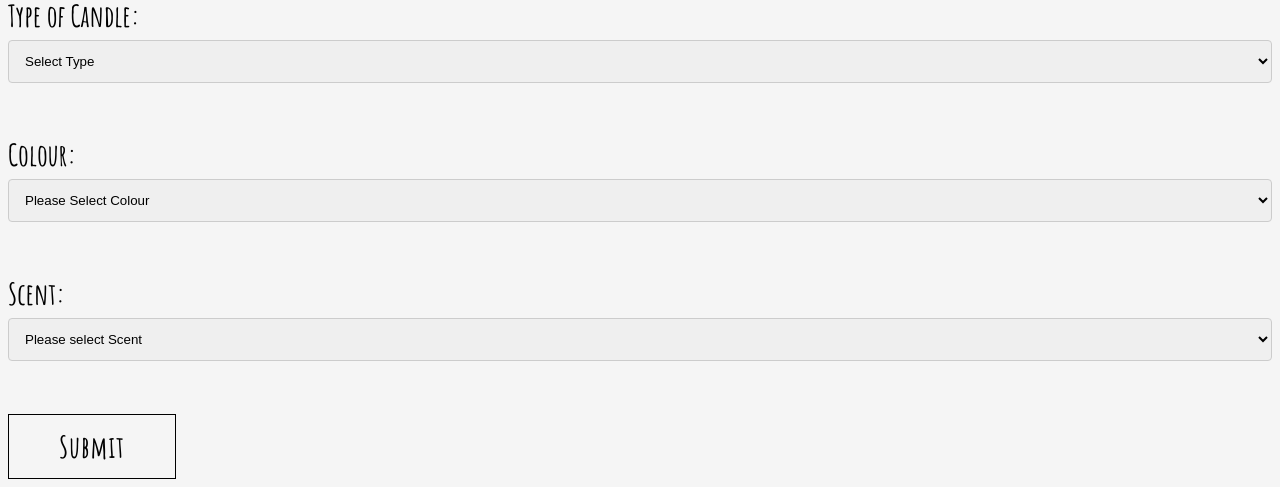
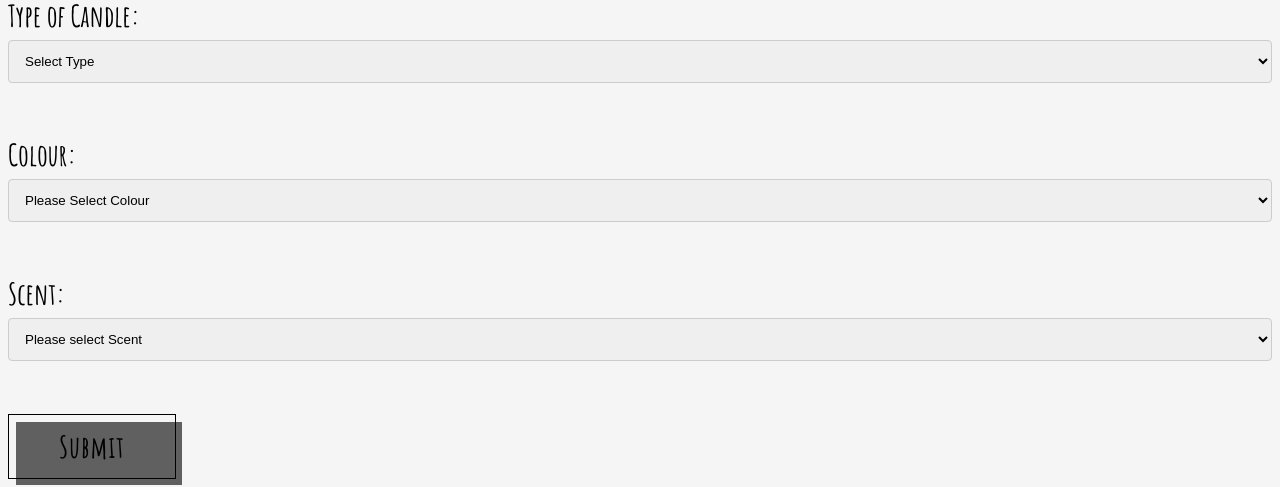
Before and after one commit to LlamaDaisy/lastrestcandles, a plain HTML site: page custom.html in a window 1280 px wide. Shown: the part 505-992 px from the top of the page. Drawn offline with Linux system fonts and the light colour scheme; a web font is replaced by a local one.

Commit message:
stupid buttons

```diff
--- a/Styles/stylesheet.css
+++ b/Styles/stylesheet.css
@@ -253,24 +253,6 @@ li {
     resize: vertical
   }
 
-  input[type=submit] {
-    font-size: 30px;
-    font-weight: 200;
-    font-family: 'Amatic SC', cursive;
-    letter-spacing: 1px;
-    padding: 13px 50px 13px;
-    outline: 0;
-    border: 1px solid black;
-    cursor: pointer;
-    position: relative;
-    background-color: rgba(0, 0, 0, 0);
-  }
-
-  input[type=submit]:hover {
-    background-color: rgb(96, 96, 96);
-
-}
-
   .container {
     border-radius: 5px;
     background-color: whitesmoke;
--- a/custom.html
+++ b/custom.html
@@ -4,7 +4,7 @@
     <meta charset="UTF-8">
     <meta http-equiv="X-UA-Compatible" content="IE=edge">
     <meta name="viewport" content="width=device-width, initial-scale=1.0">
-    <title>Document</title>
+    <title>Custom Order</title>
 
     <style>
         @import url('https://fonts.googleapis.com/css2?family=Amatic+SC:wght@700&family=Barlow+Condensed&family=Jolly+Lodger&family=Molengo&family=Rye&display=swap');
@@ -65,7 +65,7 @@
               <option value="" selected="selected">Please select Scent</option>
             </select>
             <br><br>
-            <input type="submit" value="Submit">
+            <button type="button" class="fill">Submit</button>
           </form>
 
           <script src="./script.js"></script>
```
Also changed, not shown: contactus.html (+1 -1 lines).
